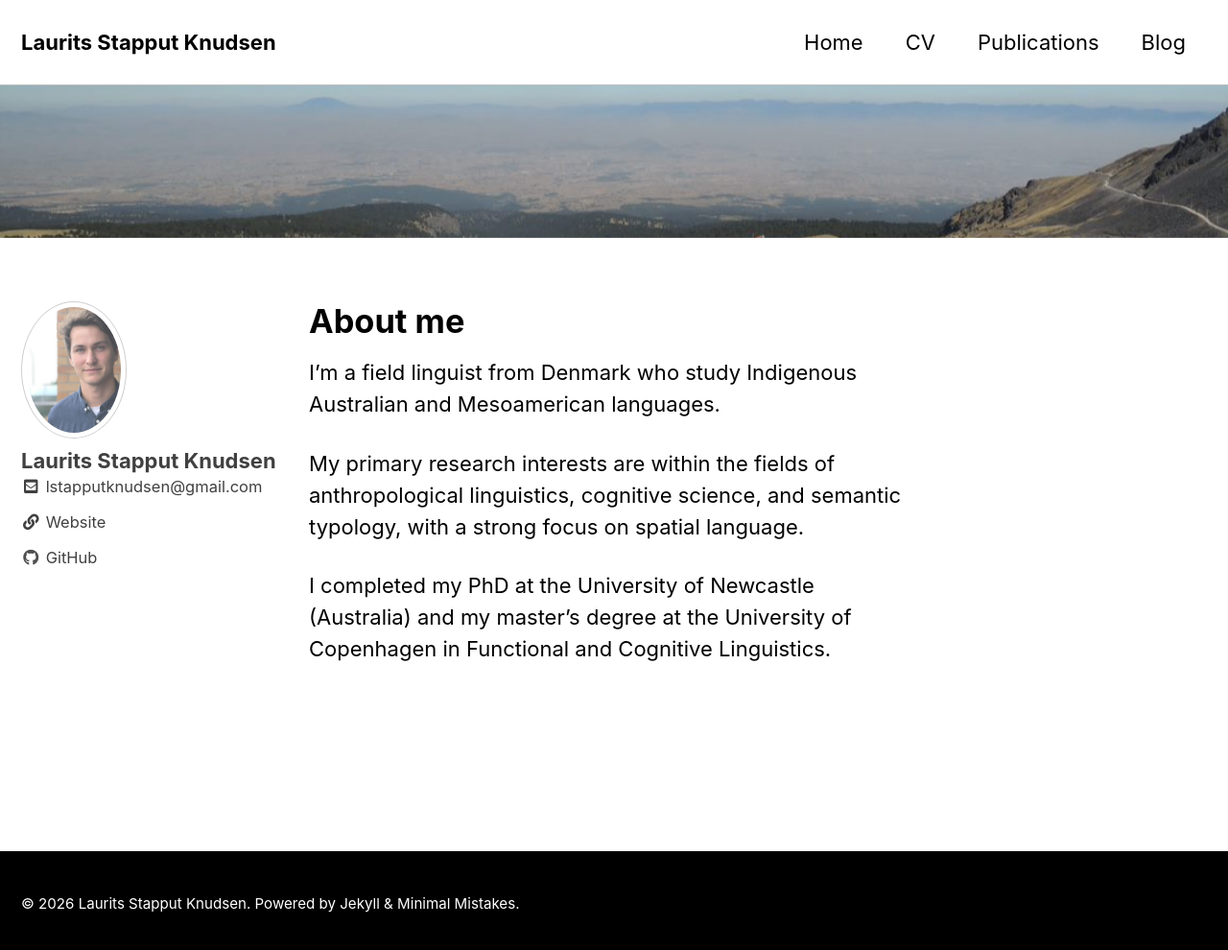
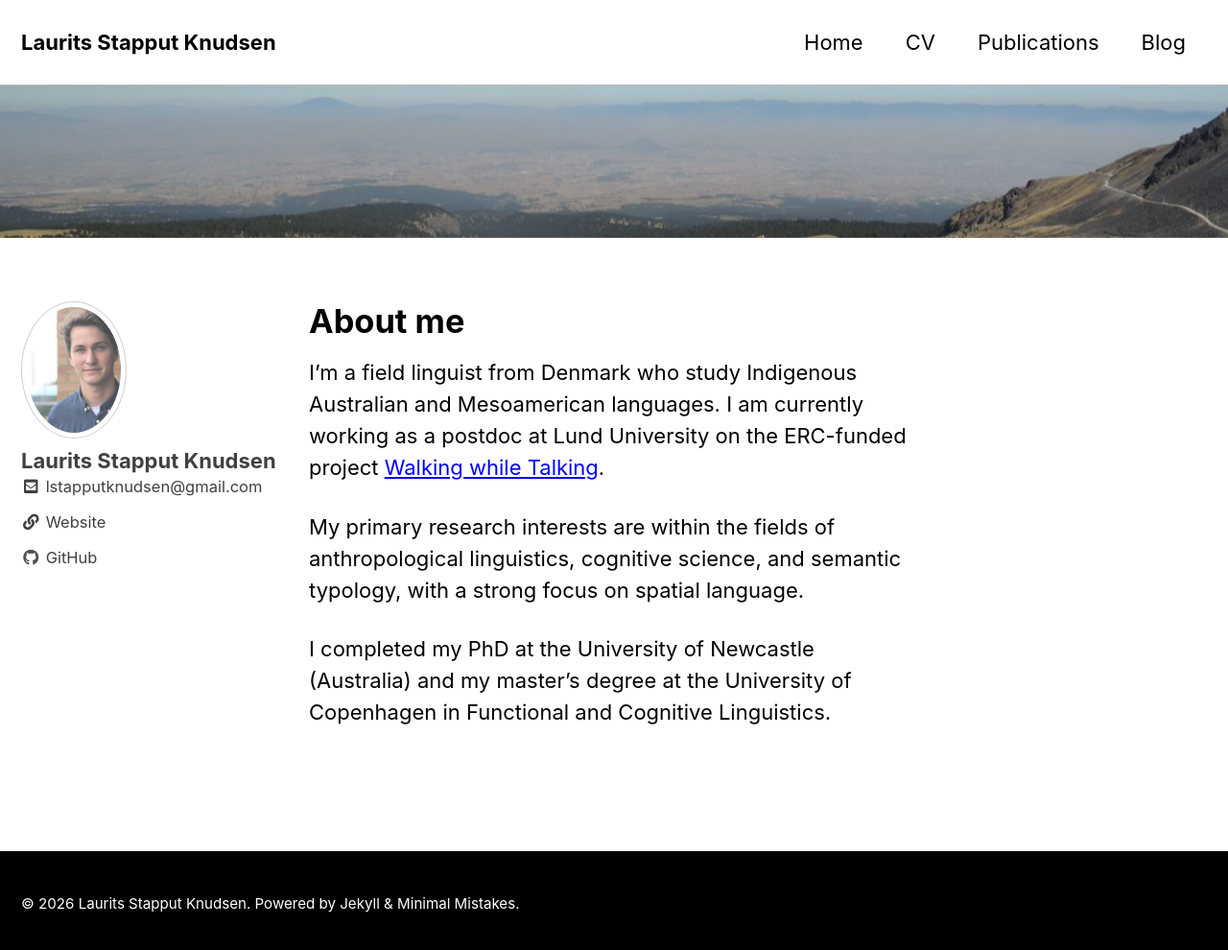
Before and after one commit to lstapputknudsen/lstapputknudsen.github.io, a Jekyll site: the page built from index.md, in a window 1280 px wide and 998 px high. Shown: the top 990 px of the window at 96% size. Built offline with Jekyll 4.4.1, drawn with Linux system fonts in a browser that asks for light colours; cached includes are drawn as plain includes.

Commit message:
Update index.md

```diff
--- a/index.md
+++ b/index.md
@@ -9,7 +9,7 @@ permalink: /
 
 # About me
 
-I'm a field linguist from Denmark who study Indigenous Australian and Mesoamerican languages.
+I'm a field linguist from Denmark who study Indigenous Australian and Mesoamerican languages. I am currently working as a postdoc at Lund University on the ERC-funded project [Walking while Talking](https://projekt.ht.lu.se/walk-and-talk).
 
 My primary research interests are within the fields of anthropological linguistics, cognitive science, and semantic typology, with a strong focus on spatial language.
 
```
